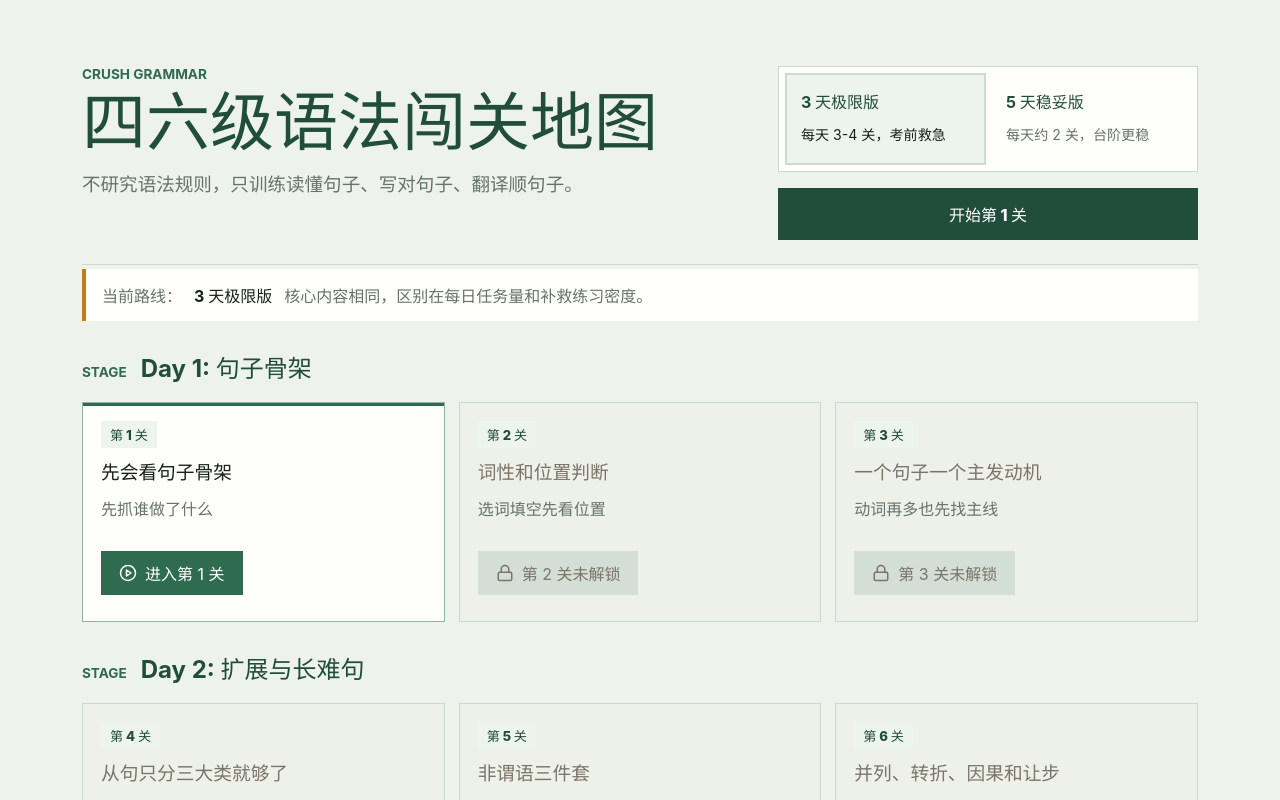
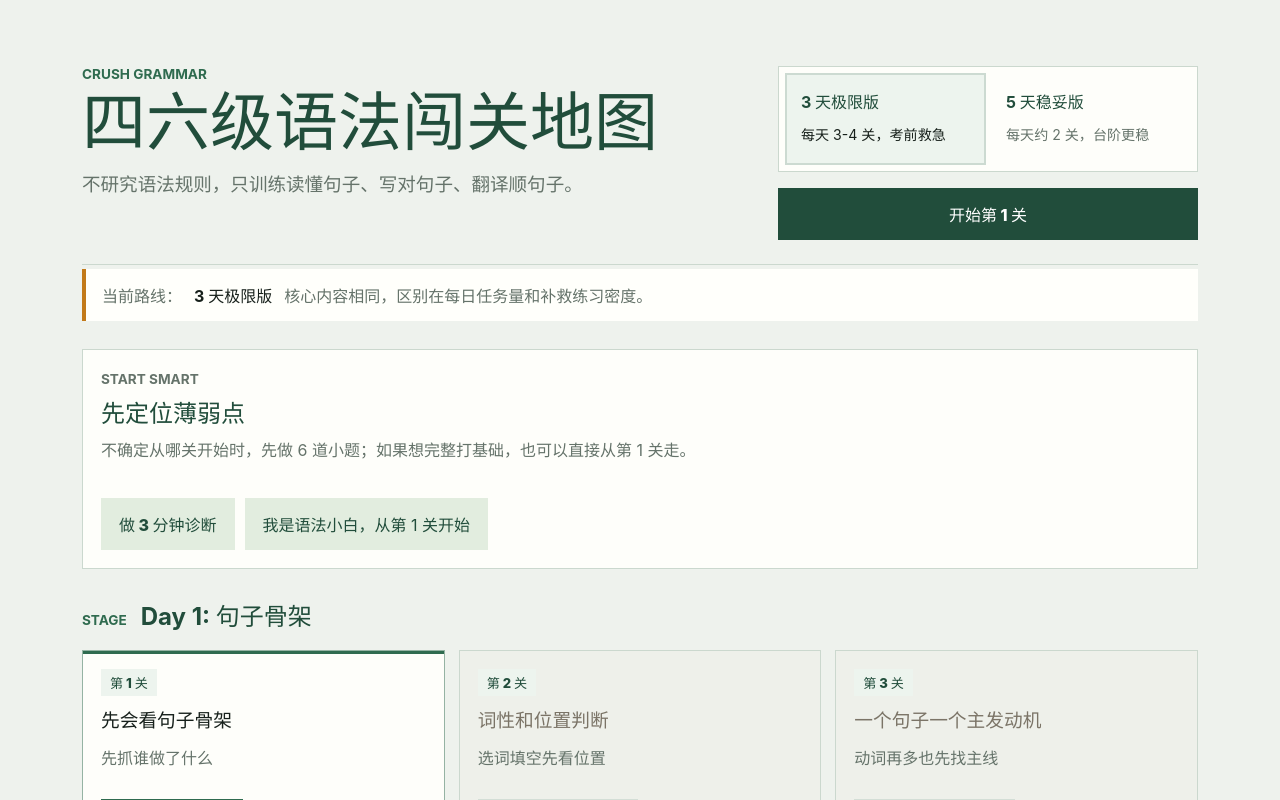
Before and after one commit to SSSophist/CrushGrammar, a React (Vite) app: page / in a window 1280 px wide. Shown: the top 800 px of the page. Built offline with nearby package versions, Linux system fonts and the light colour scheme.

Commit message:
feat: add diagnostic entry flow

```diff
--- a/src/App.tsx
+++ b/src/App.tsx
@@ -30,7 +30,7 @@ type Screen =
 export default function App() {
   const [screen, setScreen] = useState<Screen>('home');
   const [dismissedIntroFor, setDismissedIntroFor] = useState<Screen | null>(null);
-  const { unlockedLevels, unlockNext, unlockAll } = useProgress();
+  const { unlockedLevels, unlockNext, unlockAll, unlockThrough } = useProgress();
 
   useEffect(() => {
     window.scrollTo({ top: 0, left: 0, behavior: 'auto' });
@@ -150,6 +150,7 @@ export default function App() {
     <HomePage
       unlockedLevels={unlockedLevels}
       onUnlockAll={unlockAll}
+      onUnlockThrough={unlockThrough}
       onOpenLevel={(levelId) => {
         if (
           levelId === 'level-1' ||
--- a/src/lib/useProgress.ts
+++ b/src/lib/useProgress.ts
@@ -50,5 +50,19 @@ export function useProgress() {
     setUnlockedLevels(ALL_LEVEL_IDS);
   }, []);
 
-  return { unlockedLevels, unlockNext, unlockAll };
+  const unlockThrough = useCallback((levelId: string) => {
+    const targetIndex = ALL_LEVEL_IDS.indexOf(levelId);
+
+    if (targetIndex < 0) {
+      return;
+    }
+
+    setUnlockedLevels((current) => {
+      const next = ALL_LEVEL_IDS.slice(0, targetIndex + 1);
+      const merged = Array.from(new Set([...current, ...next]));
+      return merged.sort((a, b) => ALL_LEVEL_IDS.indexOf(a) - ALL_LEVEL_IDS.indexOf(b));
+    });
+  }, []);
+
+  return { unlockedLevels, unlockNext, unlockAll, unlockThrough };
 }
--- a/src/pages/HomePage.tsx
+++ b/src/pages/HomePage.tsx
@@ -8,12 +8,108 @@ import type { RouteMode } from '../types';
 interface HomePageProps {
   unlockedLevels: string[];
   onUnlockAll: () => void;
+  onUnlockThrough?: (levelId: string) => void;
   onOpenLevel: (levelId: string) => void;
 }
 
-export default function HomePage({ unlockedLevels, onUnlockAll, onOpenLevel }: HomePageProps) {
+type DiagnosticOption = {
+  id: string;
+  text: string;
+  correct: boolean;
+};
+
+type DiagnosticQuestion = {
+  id: string;
+  prompt: string;
+  levelId: string;
+  weakLabel: string;
+  options: DiagnosticOption[];
+};
+
+const diagnosticQuestions: DiagnosticQuestion[] = [
+  {
+    id: 'mainline',
+    prompt: 'Students who plan early feel less pressure before exams. 主线是哪一个？',
+    levelId: 'level-3',
+    weakLabel: '主线不稳',
+    options: [
+      { id: 'a', text: '主语是 who plan early，主发动机是 plan', correct: false },
+      { id: 'b', text: '主语是 students，主发动机是 feel', correct: true }
+    ]
+  },
+  {
+    id: 'word-class',
+    prompt: 'Students need ____ sources when checking information. 空格最稳填哪类词？',
+    levelId: 'level-2',
+    weakLabel: '词性位置不稳',
+    options: [
+      { id: 'a', text: 'reliable', correct: true },
+      { id: 'b', text: 'reliably', correct: false }
+    ]
+  },
+  {
+    id: 'clause',
+    prompt: 'Teachers believe that practice builds confidence. that 从句在干嘛？',
+    levelId: 'level-4',
+    weakLabel: '从句功能不稳',
+    options: [
+      { id: 'a', text: 'that practice builds confidence 是 believe 的内容', correct: true },
+      { id: 'b', text: 'that practice builds confidence 修饰 Teachers', correct: false }
+    ]
+  },
+  {
+    id: 'non-finite',
+    prompt: 'Students using study groups solve problems. 主线是哪一个？',
+    levelId: 'level-5',
+    weakLabel: '非谓语容易抢主线',
+    options: [
+      { id: 'a', text: '主线是 students solve problems', correct: true },
+      { id: 'b', text: '主线是 using study groups', correct: false }
+    ]
+  },
+  {
+    id: 'logic',
+    prompt: 'Although the method is simple, many students ignore it. 重点更靠哪边？',
+    levelId: 'level-6',
+    weakLabel: '逻辑关系不稳',
+    options: [
+      { id: 'a', text: 'because 后面才是作者重点', correct: false },
+      { id: 'b', text: '逗号后 many students ignore it 更关键', correct: true }
+    ]
+  },
+  {
+    id: 'tense',
+    prompt: 'Online learning ____ the way students study over the past decade.',
+    levelId: 'level-8',
+    weakLabel: '时态语态不稳',
+    options: [
+      { id: 'a', text: 'has changed', correct: true },
+      { id: 'b', text: 'change', correct: false }
+    ]
+  }
+];
+
+const levelNumberById = new Map(levels.map((level) => [level.id, level.number]));
+
+function getDiagnosticResult(answeredOptions: DiagnosticOption[]) {
+  const missed = answeredOptions
+    .map((option, index) => ({ option, question: diagnosticQuestions[index] }))
+    .filter(({ option }) => !option.correct);
+
+  const firstMissed = missed[0]?.question;
+  const recommendedLevelId = firstMissed?.levelId ?? 'level-10';
+  const weakLabels = missed.length > 0 ? missed.map(({ question }) => question.weakLabel).slice(0, 3) : ['基础很稳'];
+
+  return { recommendedLevelId, weakLabels };
+}
+
+export default function HomePage({ unlockedLevels, onUnlockAll, onUnlockThrough, onOpenLevel }: HomePageProps) {
   const [routeMode, setRouteMode] = useState<RouteMode>('three-day');
   const [clicks, setClicks] = useState(0);
+  const [diagnosticStarted, setDiagnosticStarted] = useState(false);
+  const [diagnosticAnswers, setDiagnosticAnswers] = useState<DiagnosticOption[]>([]);
+  const [diagnosticResult, setDiagnosticResult] = useState<ReturnType<typeof getDiagnosticResult> | null>(null);
+  const [beginnerMode, setBeginnerMode] = useState(false);
 
   const handleCheatClick = () => {
     if (clicks + 1 >= 3) {
@@ -38,13 +134,40 @@ export default function HomePage({ unlockedLevels, onUnlockAll, onOpenLevel }: H
     status: unlockedLevels.includes(level.id) ? 'open' : 'locked'
   }));
   const unlockedLevelItems = levels.filter((level) => unlockedLevels.includes(level.id));
-  const primaryLevel = unlockedLevelItems[unlockedLevelItems.length - 1] ?? levels[0];
+  const recommendedLevel = diagnosticResult
+    ? levels.find((level) => level.id === diagnosticResult.recommendedLevelId) ?? levels[0]
+    : null;
+  const primaryLevel = beginnerMode ? levels[0] : recommendedLevel ?? unlockedLevelItems[unlockedLevelItems.length - 1] ?? levels[0];
   const allLevelsUnlocked = levels.every((level) => unlockedLevels.includes(level.id));
-  const primaryActionLabel = allLevelsUnlocked
+  const primaryActionLabel = beginnerMode || diagnosticResult
+    ? `开始第 ${primaryLevel.number} 关`
+    : allLevelsUnlocked
     ? '查看总复盘'
     : primaryLevel.number === 1
       ? '开始第 1 关'
       : `继续第 ${primaryLevel.number} 关`;
+  const currentDiagnosticQuestion = diagnosticQuestions[diagnosticAnswers.length];
+
+  const handleDiagnosticAnswer = (option: DiagnosticOption) => {
+    const nextAnswers = [...diagnosticAnswers, option];
+
+    setDiagnosticAnswers(nextAnswers);
+
+    if (nextAnswers.length === diagnosticQuestions.length) {
+      const result = getDiagnosticResult(nextAnswers);
+      setDiagnosticResult(result);
+      setDiagnosticStarted(false);
+      setBeginnerMode(false);
+      onUnlockThrough?.(result.recommendedLevelId);
+    }
+  };
+
+  const handleBeginnerStart = () => {
+    setBeginnerMode(true);
+    setDiagnosticStarted(false);
+    setDiagnosticAnswers([]);
+    setDiagnosticResult(null);
+  };
 
   return (
     <main className="page-shell" style={{ position: 'relative' }}>
@@ -85,6 +208,60 @@ export default function HomePage({ unlockedLevels, onUnlockAll, onOpenLevel }: H
         <span>核心内容相同，区别在每日任务量和补救练习密度。</span>
       </section>
 
+      <section className="diagnostic-panel" aria-live="polite">
+        <div>
+          <p className="eyebrow">Start Smart</p>
+          <h2>先定位薄弱点</h2>
+          <p>不确定从哪关开始时，先做 6 道小题；如果想完整打基础，也可以直接从第 1 关走。</p>
+        </div>
+        {!diagnosticStarted && !diagnosticResult ? (
+          <div className="diagnostic-actions">
+            <button
+              type="button"
+              className="secondary-action"
+              onClick={() => {
+                setDiagnosticStarted(true);
+                setDiagnosticAnswers([]);
+                setBeginnerMode(false);
+              }}
+            >
+              做 3 分钟诊断
+            </button>
+            <button type="button" className="text-action" onClick={handleBeginnerStart}>
+              我是语法小白，从第 1 关开始
+            </button>
+          </div>
+        ) : null}
+        {diagnosticStarted && currentDiagnosticQuestion ? (
+          <div className="diagnostic-question">
+            <div className="practice-progress">
+              诊断 {diagnosticAnswers.length + 1} / {diagnosticQuestions.length}
+            </div>
+            <h3>{currentDiagnosticQuestion.prompt}</h3>
+            <div className="diagnostic-options">
+              {currentDiagnosticQuestion.options.map((option) => (
+                <button key={option.id} type="button" className="answer-option" onClick={() => handleDiagnosticAnswer(option)}>
+                  <strong>{option.id.toUpperCase()}</strong>
+                  <span>{option.text}</span>
+                </button>
+              ))}
+            </div>
+          </div>
+        ) : null}
+        {diagnosticResult ? (
+          <div className="diagnostic-result">
+            <p className="eyebrow">Diagnostic Result</p>
+            <h3>建议先练第 {levelNumberById.get(diagnosticResult.recommendedLevelId)} 关</h3>
+            <div className="diagnostic-tags">
+              {diagnosticResult.weakLabels.map((label) => (
+                <span key={label}>{label}</span>
+              ))}
+            </div>
+          </div>
+        ) : null}
+        {beginnerMode ? <p className="diagnostic-result-line">已选择从第 1 关开始，按顺序打基础。</p> : null}
+      </section>
+
       <LevelMap levels={dynamicLevels} onOpenLevel={onOpenLevel} />
     </main>
   );
--- a/src/styles.css
+++ b/src/styles.css
@@ -162,6 +162,9 @@ button:disabled {
 
 .home-intro > *,
 .intro-actions,
+.diagnostic-panel,
+.diagnostic-question,
+.diagnostic-result,
 .lesson-main,
 .lesson-section,
 .last-review,
@@ -199,6 +202,65 @@ button:disabled {
 
 .route-note strong {
   color: var(--ink);
+}
+
+.diagnostic-panel {
+  display: grid;
+  gap: 18px;
+  margin: 0 0 28px;
+  padding: 18px;
+  border: 1px solid var(--line);
+  background: rgba(255, 255, 251, 0.92);
+}
+
+.diagnostic-panel h2,
+.diagnostic-panel h3 {
+  margin-bottom: 8px;
+  color: var(--green-dark);
+  line-height: 1.25;
+}
+
+.diagnostic-panel p {
+  max-width: 720px;
+  color: var(--muted);
+  line-height: 1.7;
+}
+
+.diagnostic-actions,
+.diagnostic-options,
+.diagnostic-tags {
+  display: flex;
+  flex-wrap: wrap;
+  gap: 10px;
+}
+
+.diagnostic-options {
+  display: grid;
+  grid-template-columns: repeat(2, minmax(0, 1fr));
+}
+
+.diagnostic-actions .text-action {
+  width: auto;
+  margin-bottom: 0;
+}
+
+.diagnostic-result {
+  display: grid;
+  gap: 10px;
+  padding: 14px;
+  border-left: 4px solid var(--green);
+  background: #eef7ee;
+}
+
+.diagnostic-tags span,
+.diagnostic-result-line {
+  display: inline-flex;
+  align-items: center;
+  min-height: 30px;
+  padding: 5px 10px;
+  color: var(--green-dark);
+  background: #dcebd8;
+  font-weight: 800;
 }
 
 .level-map {
@@ -1254,6 +1316,16 @@ blockquote {
     padding: 12px;
   }
 
+  .diagnostic-panel {
+    padding: 14px;
+  }
+
+  .diagnostic-actions,
+  .diagnostic-options {
+    display: grid;
+    grid-template-columns: 1fr;
+  }
+
   .level-group-header {
     flex-direction: column;
     gap: 4px;
```
Also changed, not shown: 3 other files (tests, documents, lock files or other folders).
